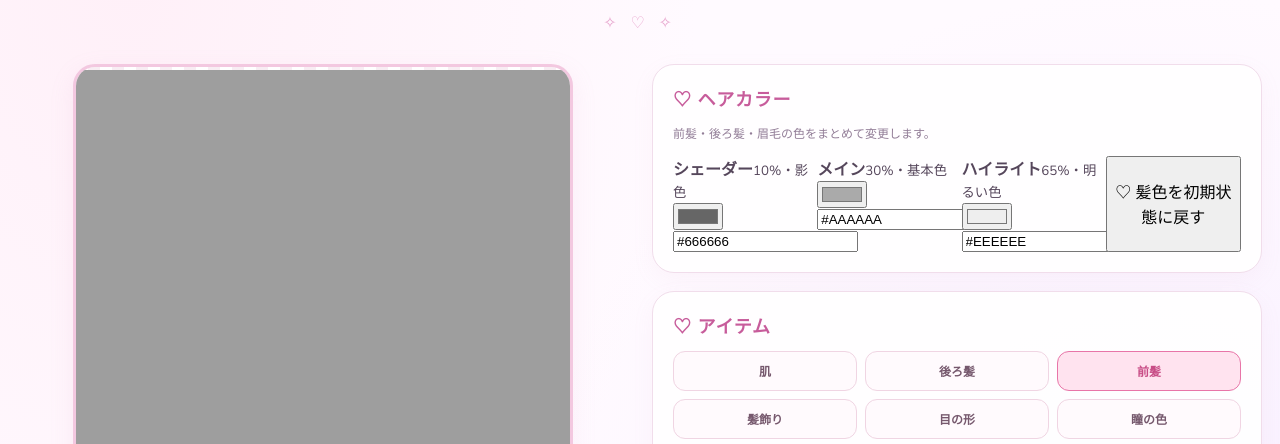
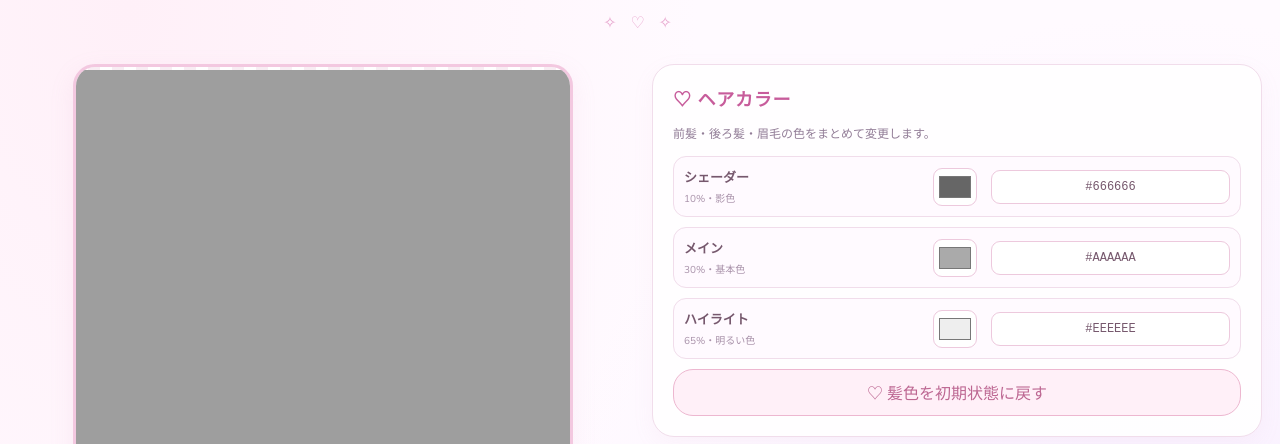
Before and after one commit to chouchoucreampuff/maidol-official, a plain HTML site: page maidol_dressup/index.html in a window 1280 px wide. Shown: the part 294-738 px from the top of the page. Drawn offline with nearby package versions, Linux system fonts and the light colour scheme; a web font is replaced by a local one.

Commit message:
Update dressup.css

```diff
--- a/maidol_dressup/dressup.css
+++ b/maidol_dressup/dressup.css
@@ -454,3 +454,99 @@
     gap: 6px;
   }
 }
+
+/* =================================
+   ユーザー設定式ヘアカラー
+================================= */
+
+#hair-color-list {
+  display: flex;
+  flex-direction: column;
+  gap: 10px;
+}
+
+.hair-color-editor {
+  display: grid;
+  grid-template-columns: minmax(90px, 1fr) 48px minmax(100px, 1fr);
+  align-items: center;
+  gap: 10px;
+  padding: 10px;
+  border: 1px solid #f1ddeb;
+  border-radius: 13px;
+  background: #fffaff;
+}
+
+.hair-color-label {
+  display: flex;
+  flex-direction: column;
+  gap: 3px;
+  color: #76586d;
+}
+
+.hair-color-label strong {
+  font-size: 13px;
+}
+
+.hair-color-label small {
+  font-size: 10px;
+  color: #a891a9;
+}
+
+.hair-color-picker {
+  width: 44px;
+  height: 38px;
+  padding: 3px;
+  border: 1px solid #edc9dd;
+  border-radius: 9px;
+  background: white;
+  cursor: pointer;
+}
+
+.hair-color-code {
+  width: 100%;
+  min-width: 0;
+  padding: 9px 7px;
+  border: 1px solid #edc9dd;
+  border-radius: 9px;
+  background: white;
+  color: #76586d;
+  font-family: monospace;
+  font-size: 12px;
+  text-align: center;
+}
+
+.hair-color-code.invalid {
+  border-color: #e66c7c;
+  background: #fff0f0;
+}
+
+.hair-color-reset {
+  padding: 10px;
+  border: 1px solid #edb7d0;
+  border-radius: 20px;
+  background: #fff0f8;
+  color: #bd6792;
+  font-size: 12px;
+  font-weight: bold;
+  cursor: pointer;
+}
+
+.hair-color-reset:hover {
+  background: #ffe3ef;
+}
+
+@media (max-width: 400px) {
+  .hair-color-editor {
+    grid-template-columns: minmax(75px, 1fr) 42px minmax(85px, 1fr);
+    gap: 6px;
+    padding: 8px;
+  }
+
+  .hair-color-picker {
+    width: 40px;
+  }
+
+  .hair-color-code {
+    font-size: 11px;
+  }
+}
```
